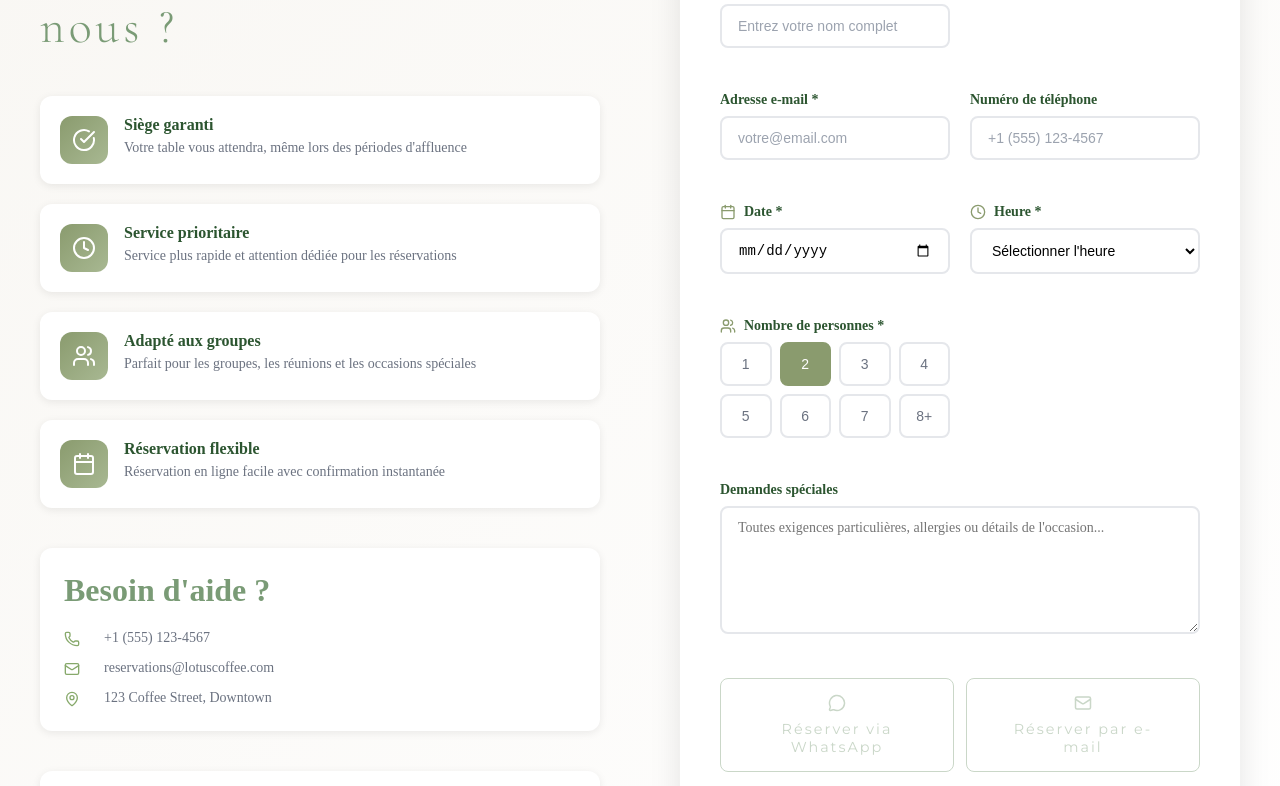
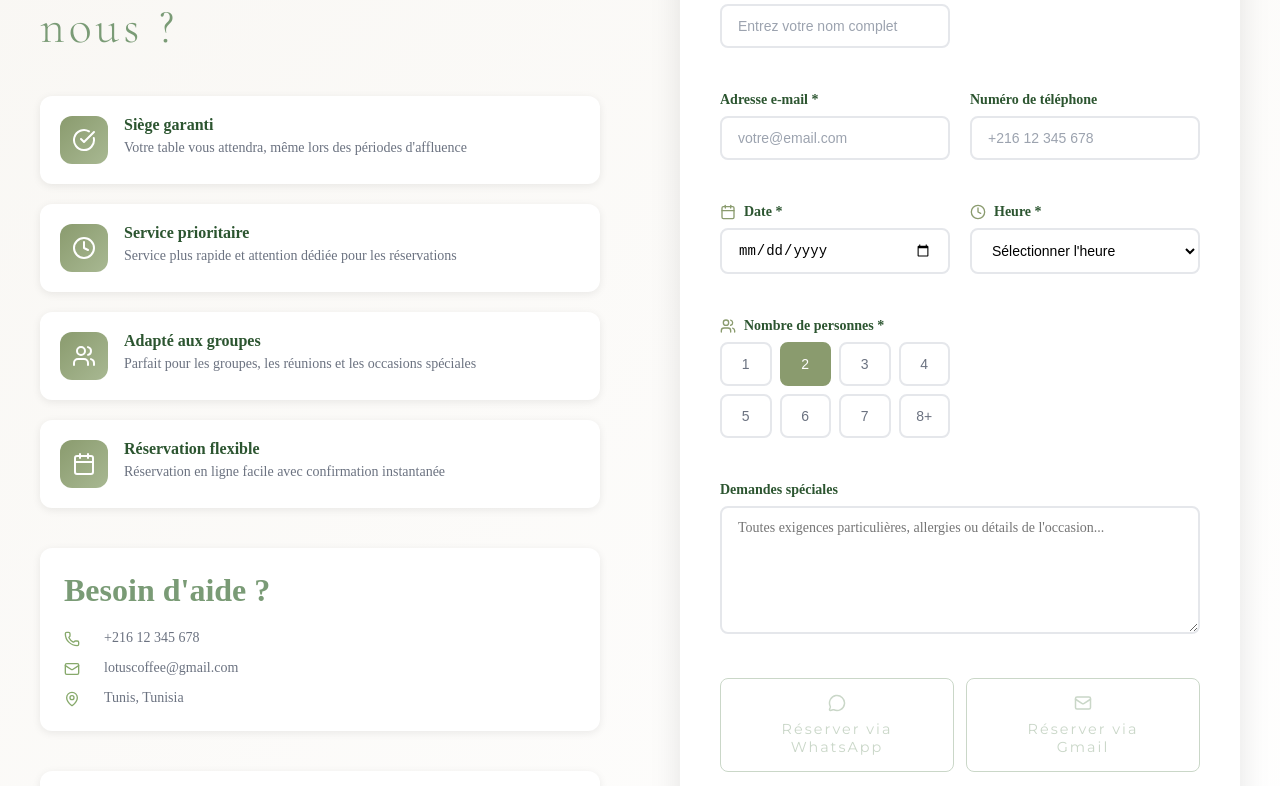
Before and after one commit to Chiheb-Ayarii/Lotus-cafe, a React (Vite) app: page / in a window 1280 px wide. Shown: the part 1234-2020 px from the top of the page. Built offline with nearby package versions, Linux system fonts and the light colour scheme.

Commit message:
reservation done

```diff
--- a/src/components/home/Reservation.jsx
+++ b/src/components/home/Reservation.jsx
@@ -81,7 +81,7 @@ export default function ReservationSection() {
 
     setIsSubmitting(true)
 
-    const message = `Bonjour ! Je souhaite faire une réservation au Lotus Coffee House :
+    const message = `Bonjour je veux une réservation à Lotus
 
 Nom : ${formData.name}
 Email : ${formData.email}
@@ -89,12 +89,11 @@ Téléphone : ${formData.phone}
 Date : ${formData.date}
 Heure : ${formData.time}
 Nombre de personnes : ${formData.guests}
-${formData.specialRequests ? `Demandes spéciales : ${formData.specialRequests}` : ''}
 
 Merci de confirmer ma réservation.`
 
     const encodedMessage = encodeURIComponent(message)
-    const whatsappUrl = `https://wa.me/15551234567?text=${encodedMessage}`
+    const whatsappUrl = `https://wa.me/21612345678?text=${encodedMessage}`
 
     // Simulate processing delay
     setTimeout(() => {
@@ -110,10 +109,8 @@ Merci de confirmer ma réservation.`
 
     setIsSubmitting(true)
 
-    const subject = `Demande de réservation - ${formData.name}`
-    const body = `Bonjour Lotus Coffee House,
-
-Je souhaite faire une réservation avec les informations suivantes :
+    const subject = `Réservation Lotus - ${formData.name}`
+    const body = `Bonjour je veux une réservation à Lotus
 
 Nom : ${formData.name}
 Email : ${formData.email}
@@ -121,21 +118,16 @@ Téléphone : ${formData.phone}
 Date : ${formData.date}
 Heure : ${formData.time}
 Nombre de personnes : ${formData.guests}
-${formData.specialRequests ? `Demandes spéciales : ${formData.specialRequests}` : ''}
 
-Veuillez confirmer ma réservation dès que possible.
+Merci de confirmer ma réservation.`
 
-Merci,
-${formData.name}`
-
-    const encodedSubject = encodeURIComponent(subject)
-    const encodedBody = encodeURIComponent(body)
-    const mailtoUrl = `mailto:founder@lotuscoffee.com?subject=${encodedSubject}&body=${encodedBody}`
+    // URL spécifique pour ouvrir Gmail
+    const gmailUrl = `https://mail.google.com/mail/?view=cm&fs=1&to=lotuscoffee@gmail.com&su=${encodeURIComponent(subject)}&body=${encodeURIComponent(body)}`
 
     // Simulate processing delay
     setTimeout(() => {
       setIsSubmitting(false)
-      window.location.href = mailtoUrl
+      window.open(gmailUrl, '_blank')
     }, 1000)
   }
 
@@ -228,15 +220,15 @@ ${formData.name}`
               <div className="contact-methods">
                 <div className="contact-method">
                   <Phone className="contact-icon" />
-                  <span>+1 (555) 123-4567</span>
+                  <span>+216 12 345 678</span>
                 </div>
                 <div className="contact-method">
                   <Mail className="contact-icon" />
-                  <span>reservations@lotuscoffee.com</span>
+                  <span>lotuscoffee@gmail.com</span>
                 </div>
                 <div className="contact-method">
                   <MapPin className="contact-icon" />
-                  <span>123 Coffee Street, Downtown</span>
+                  <span>Tunis, Tunisia</span>
                 </div>
               </div>
             </div>
@@ -308,7 +300,7 @@ ${formData.name}`
                       value={formData.phone}
                       onChange={handleChange}
                       className="form-input"
-                      placeholder="+1 (555) 123-4567"
+                      placeholder="+216 12 345 678"
                     />
                   </div>
                 </div>
@@ -423,7 +415,7 @@ ${formData.name}`
                     ) : (
                       <>
                         <Mail className="button-icon" />
-                        Réserver par e-mail
+                        Réserver via Gmail
                       </>
                     )}
                   </button>
```
